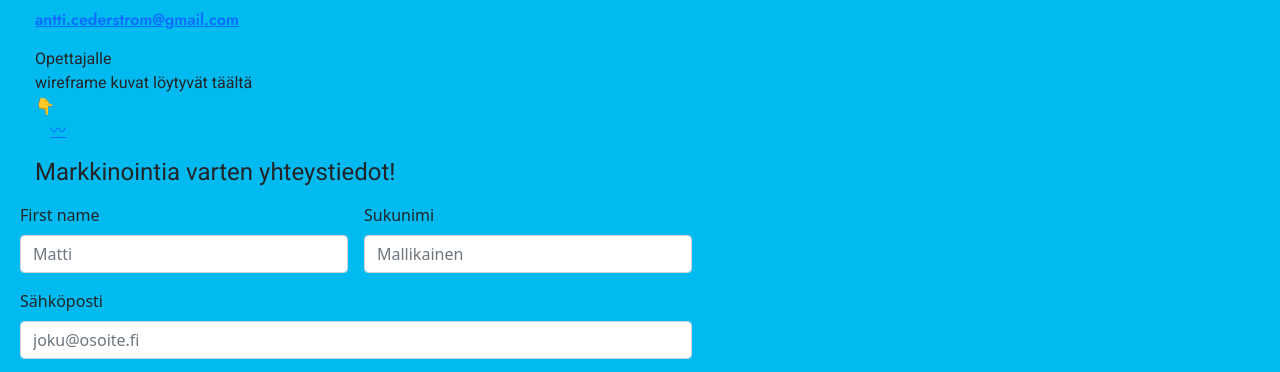
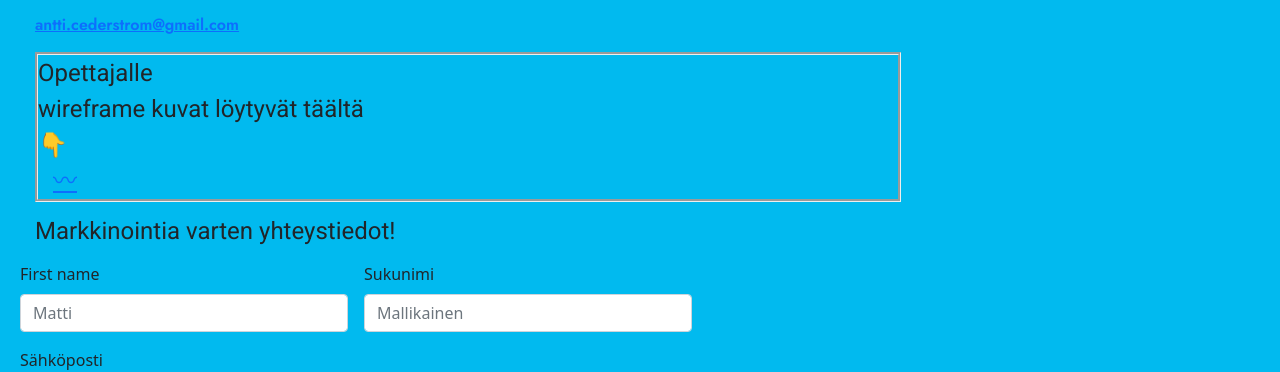
Before and after one commit to Antti524/Projekti, a plain HTML site: page yhteystiedot.html in a window 1280 px wide. Shown: the part 413-785 px from the top of the page. Drawn offline with Linux system fonts and the light colour scheme.

Commit message:
Viimeistely opettajalle

```diff
--- a/style.css
+++ b/style.css
@@ -159,7 +159,11 @@ p.kuvateksti {
 }
 /* Yhteystiedot välilehden personoidut tekijät */
 .yhteystiedot {
-  margin-left: 20px;
+  margin: 20px;
+}
+.Opettaja {
+  font-size: x-large;
+  border-style: groove;
 }
 /* blogin kikkailut */
 article {
--- a/yhteystiedot.html
+++ b/yhteystiedot.html
@@ -60,7 +60,7 @@
     <h2>Tekijä</h2>
     <p>Antti Cederström <br>Järvenpää<br>Finland<br>sähköposti</p>
     <a href="mailto:antti.cederstrom@gmail.com?subject=Kotisivupalaute">antti.cederstrom@gmail.com</a>
-    <p>Opettajalle<br>wireframe kuvat löytyvät täältä <br> &#128071; <br><a href="wireframe.html">&#12336;</a></p>
+    <p class="Opettaja">Opettajalle<br>wireframe kuvat löytyvät täältä <br> &#128071; <br><a href="wireframe.html">&#12336;</a></p>
         <div class="col-md-8 col-lg-9">
             <h4 class="mb-3">Markkinointia varten yhteystiedot!</h4>
             <form class="needs-validation" novalidate>
```
